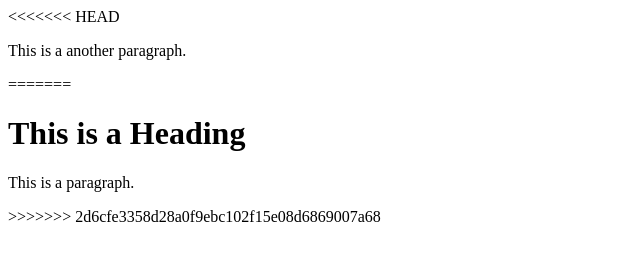
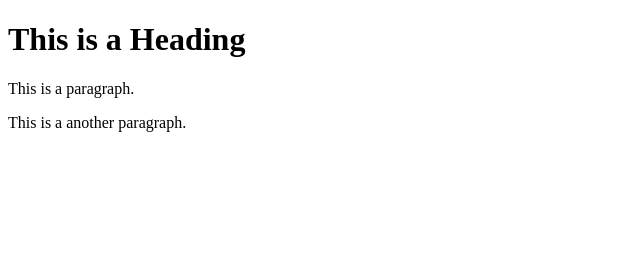
Before and after one commit to orxank/learning-git, a plain HTML site: page index.html in a window 1280 px wide. Shown: the whole page, without its empty margins (0-640 px from the left). Drawn offline with Linux system fonts and the light colour scheme.

Commit message:
resolved confilict

```diff
--- a/index.html
+++ b/index.html
@@ -4,11 +4,10 @@
 <title>Page Title</title>
 </head>
 <body>
-<<<<<<< HEAD
+
+    <h1>This is a Heading</h1>
+    <p>This is a paragraph.</p>
     <p>This is a another paragraph.</p>
-=======
-  <h1>This is a Heading</h1>
-<p>This is a paragraph.</p>
->>>>>>> 2d6cfe3358d28a0f9ebc102f15e08d6869007a68
+
 </body>
 </html>
```
